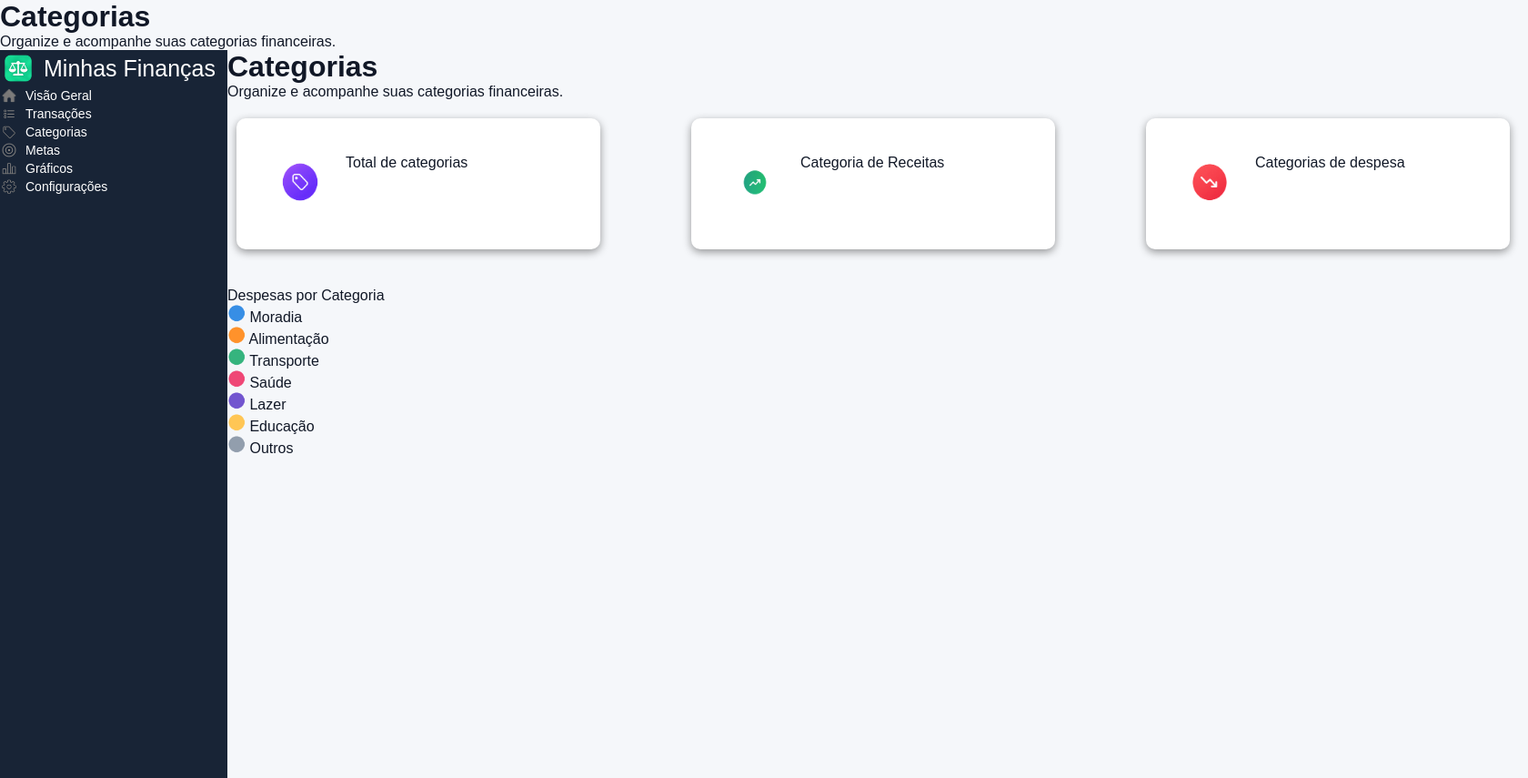
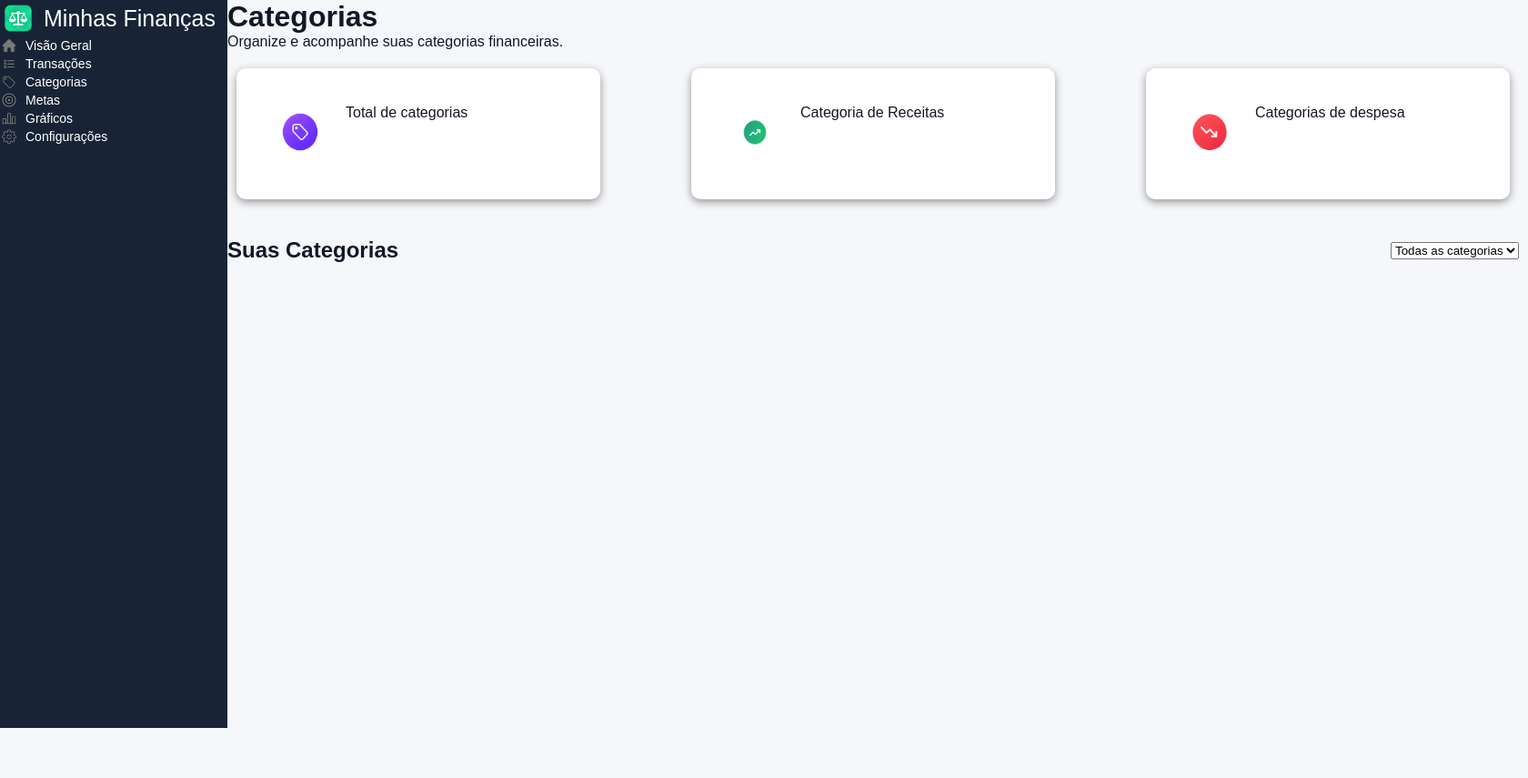
Before and after one commit to CarlosCalbente/projetofuturo, a PHP site: page /categorias.html in a window 1680 px wide. Shown: the whole page at 91% size. After the commit the page ends 800 px from the top, so only its background shows below. Run offline with PHP 8.4, Linux system fonts and the light colour scheme; a map, chart or similar area stays blank.

Commit message:
Remover cabeçalhos desnecessários e adicionar botão de nova transação na página de transações; ajustar layout das categorias.

```diff
--- a/categorias.html
+++ b/categorias.html
@@ -19,10 +19,7 @@
 
 <body>
 <!-- ===========================================CABEÇALHO======================================== -->
-    <header>
-        <h1 id="topo">Categorias</h1>
-        <p>Organize e acompanhe suas categorias financeiras.</p>
-    </header>
+
 
     <!-- ==========================================CONTEUDO PRINCIPAL================================-->
 
@@ -144,10 +141,20 @@
         </div>
         <!-- =======================SUAS CATEGORIAS================================ -->
 
-<!--         <header class="Scategorias">
+        <div class="infocat">
             <h2>Suas Categorias</h2>
-        </header>
- -->
+
+                <select id="filtro-categorias">
+                    <option value="todas">Todas as categorias</option>
+                    <option value="receita">Receitas</option>
+                    <option value="despesas">Despesas</option>
+                </select>
+
+        </div>
+
+        <div>
+
+        </div>
 
 
 
@@ -171,55 +178,6 @@
 
 
         <!-- =======================DISTRIBUIÇÃO DE CATEGORIAS================================ -->
-        <div id="grafico2">
-            <div class="title-grafico">
-                <p>Despesas por Categoria</p>
-            </div>
-            <div class="legenda1">
-                <span >
-                    <img class="bolinha" src="img/moradia.png">
-                    Moradia
-                    <p class="moradia"></p>
-                </span>
-                <span>
-                    <img class="bolinha" src="img/alimentacao.png">
-                    Alimentação
-                    <p class="alimentacao"></p>
-                </span>
-                <span>
-                    <img class="bolinha" src="img/transporte.png">
-                    Transporte
-                    <p class="transporte"></p>
-                </span>
-                <span>
-                    <img class="bolinha" src="img/saude.png">
-                    Saúde
-                    <p class="saude"></p>
-                </span>
-                <span>
-                    <img class="bolinha" src="img/lazer.png">
-                    Lazer
-                    <p class="lazer"></p>
-                </span>
-                <span>
-                    <img class="bolinha" src="img/educacao.png">
-                    Educação
-                    <p class="educacao"></p>
-                </span>
-                <span>
-                    <img class="bolinha" src="img/outros.png">
-                    Outros
-                    <p class="outros"></p>
-                </span>
-            </div>
-
-            <canvas id="graficoredondo"></canvas>
-        </div>
-
-
-
-
-
 
 
 
--- a/style.css
+++ b/style.css
@@ -180,7 +180,13 @@ main{
 }
 /*  ===========================================CATEGORIAS========================================  */
 
+.infocat {
+    display: flex;
+    justify-content:space-between;
+    align-items: center;
 
+
+}
 
 
 
```
Also changed, not shown: transacoes.html (+18 -8 lines).
